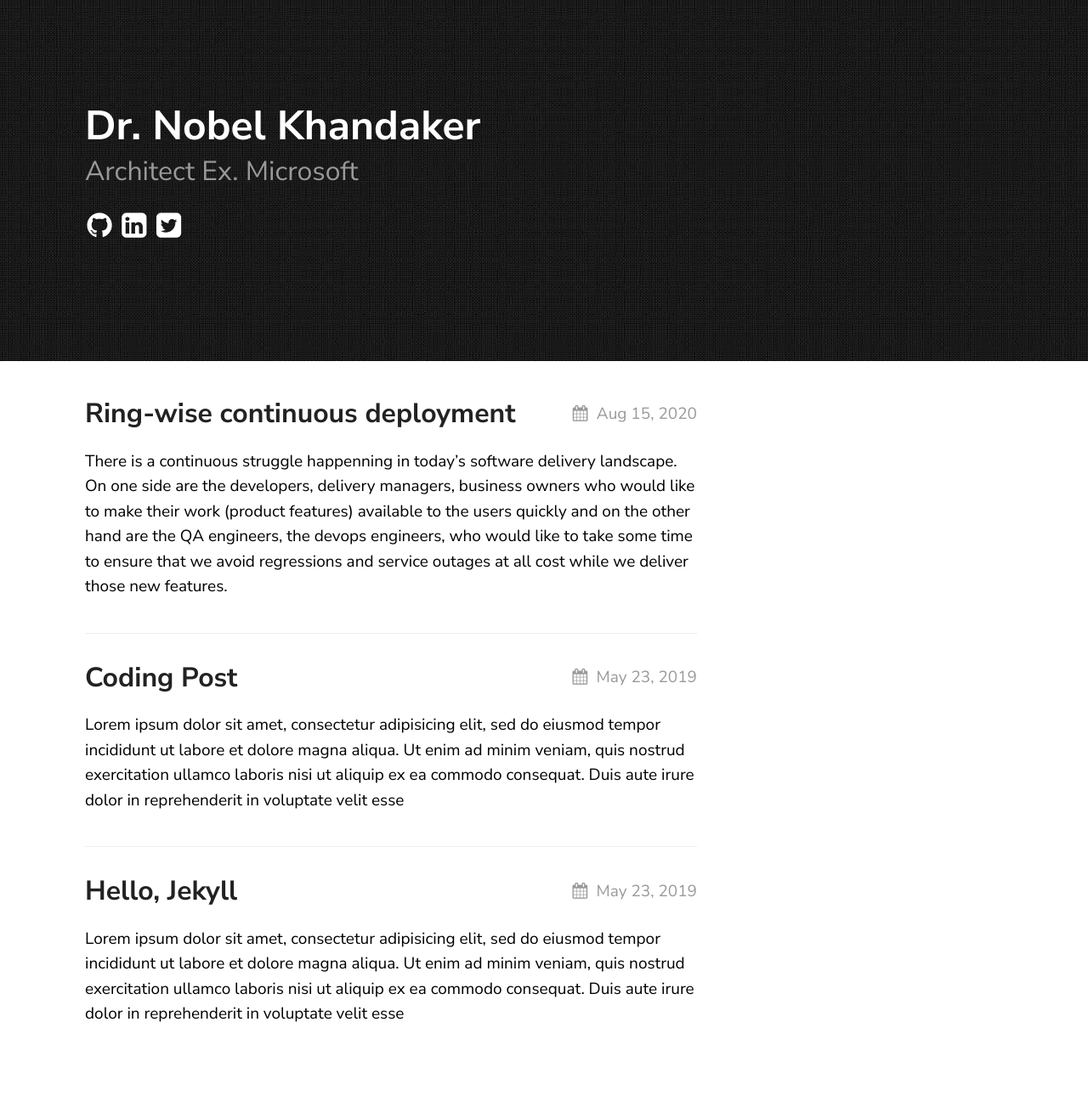
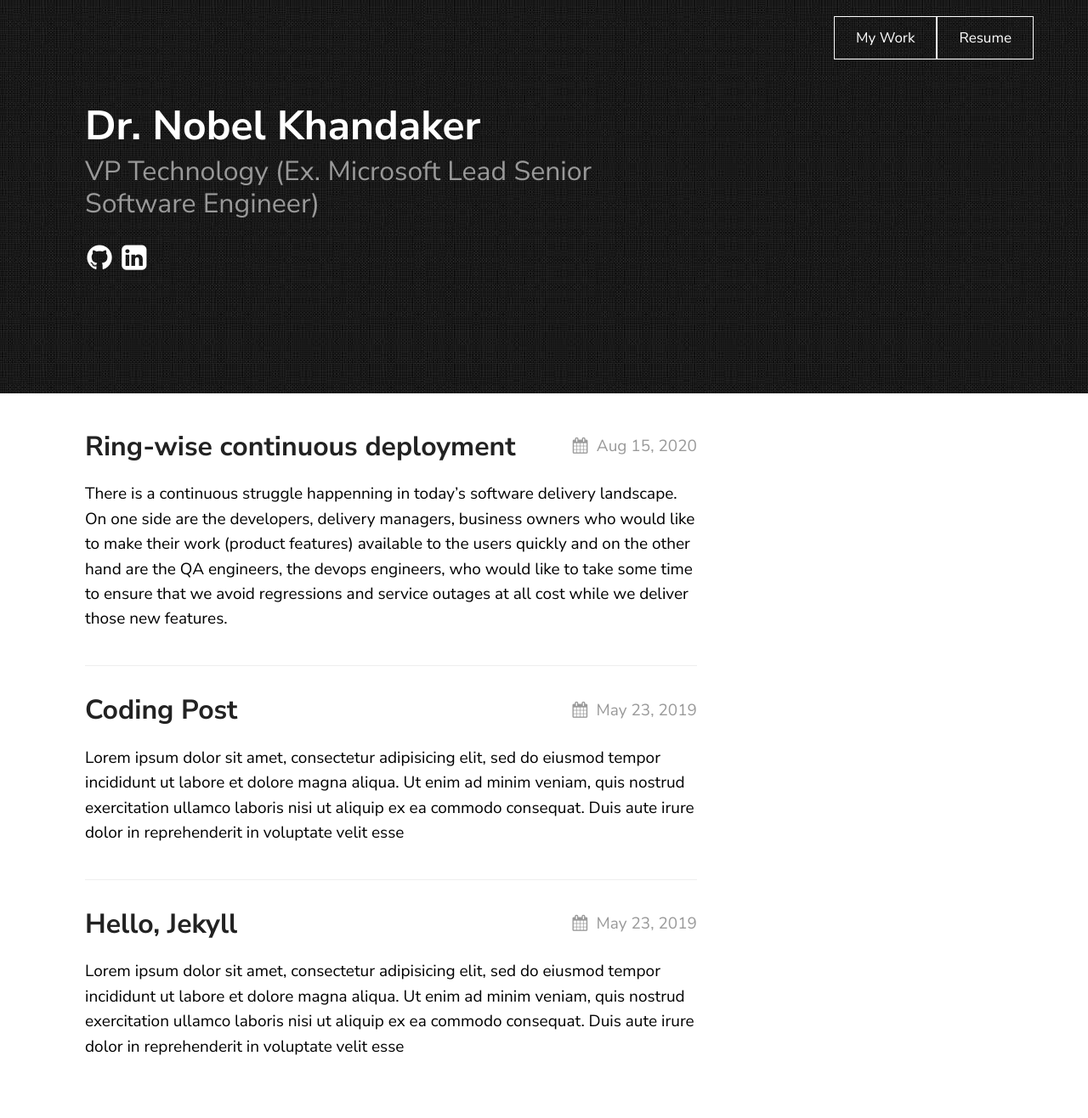
Before and after one commit to nobelk/nobelk.github.io, a Jekyll site: the page built from index.md, in a window 1280 px wide. Shown: the whole page at 85% size. Built offline with Jekyll 4.4.1, drawn with Linux system fonts in a browser that asks for light colours; before the commit the page ends 1278 px from its top, so only the background shows below that.

```diff
--- a/_config.yml
+++ b/_config.yml
@@ -2,9 +2,7 @@ title: BdTechBlog
 author: Dr. Nobel Khandaker
 email: your-email@domain.com
 description: > # this means to ignore newlines until "show_exerpts:"
-  Write an awesome description for your new site here. You can edit this
-  line in _config.yml. It will appear in your document head meta (for
-  Google search results) and in your feed.xml site description.
+  Blog about scalable software engineering.  Contains solutions to real-world software development, QA, deployment, service maintenance problems.
 show_excerpts: true # set to true to show excerpts on the homepage
 baseurl: "" #/nobelk.github.io
 
@@ -16,17 +14,21 @@ sass:
 permalink: /posts/:title/
 texture:
   title: Dr. Nobel Khandaker
-  tagline: Architect Ex. Microsoft
+  tagline: VP Technology (Ex. Microsoft Lead Senior Software Engineer)
   date_format: "%b %-d, %Y"
   style: black
   showNav: true
   showPicker: false
+  navigation:
+    - title: My Work
+      url: "/my-work"
+    - title: Resume
+      url: "/resume"
 
   # generate social links in footer
   social_links:
-    twitter: thelehhman
-    github:  thelehhman
-    linkedIn: in/thelehhman
+    github:  nobelk
+    linkedIn: in/nobelkhandaker
     rss: rss
 
 
```
